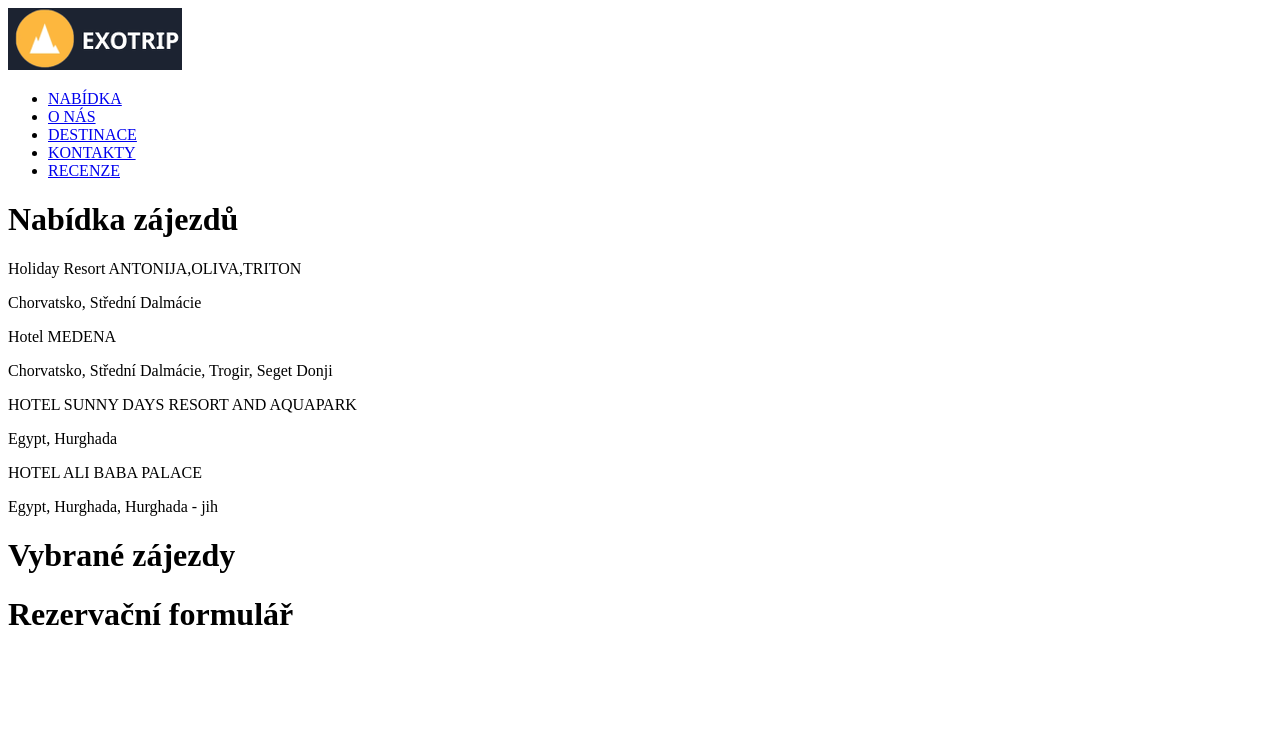
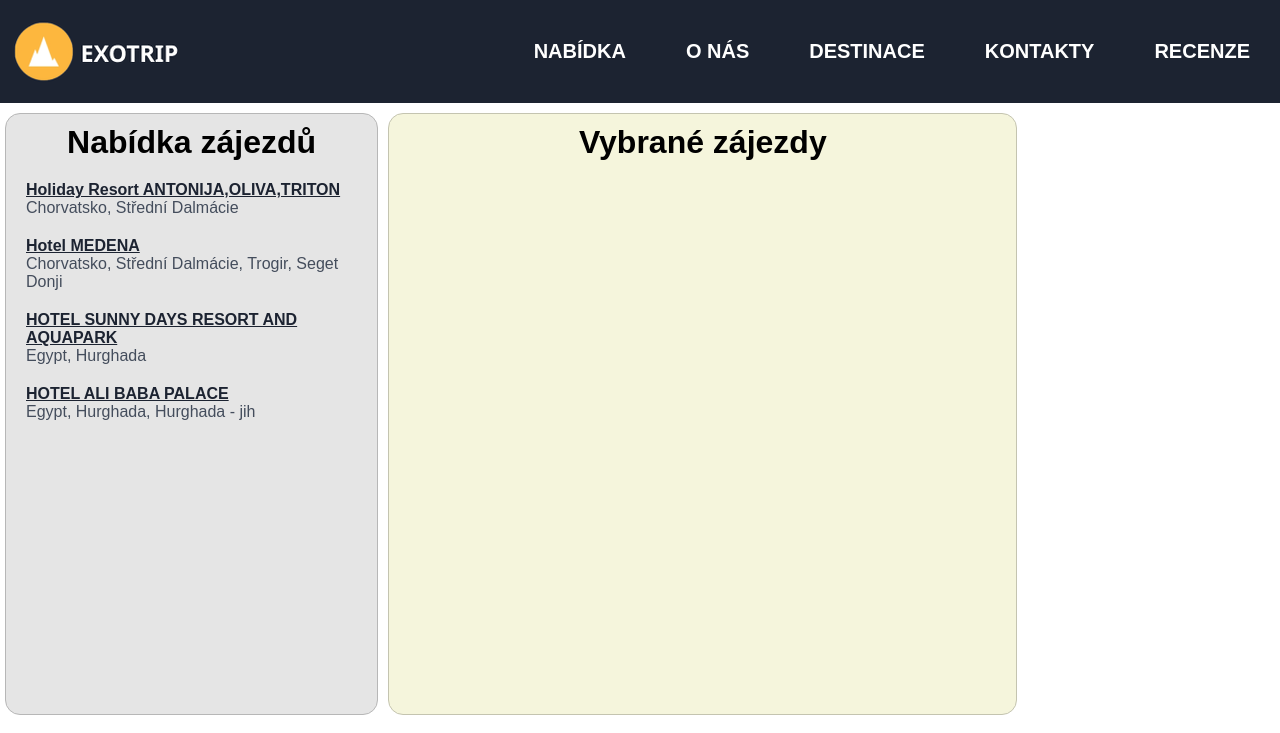
Before and after one commit to lxkask/exotrip, a plain HTML site: page index.html in a window 1280 px wide. Shown: the top 733 px of the page. Drawn offline with Linux system fonts and the light colour scheme.

Commit message:
Změna nefunkčního link tagu

```diff
--- a/index.html
+++ b/index.html
@@ -4,7 +4,7 @@
     <meta charset="UTF-8">
     <meta http-equiv="X-UA-Compatible" content="IE=edge">
     <meta name="viewport" content="width=device-width, initial-scale=1.0">
-    <link rel="stylesheet" href="Exotrip.css">
+    <link rel="stylesheet" href="styles.css">
     <title>Exotrip</title>
 </head>
 <body>
```
